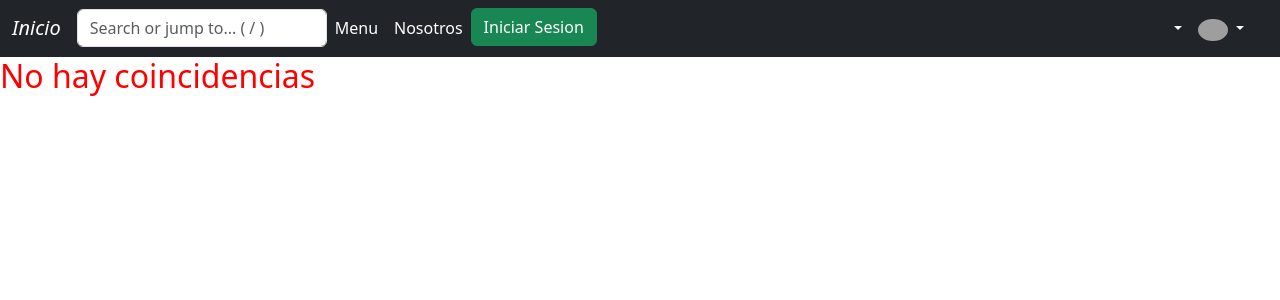
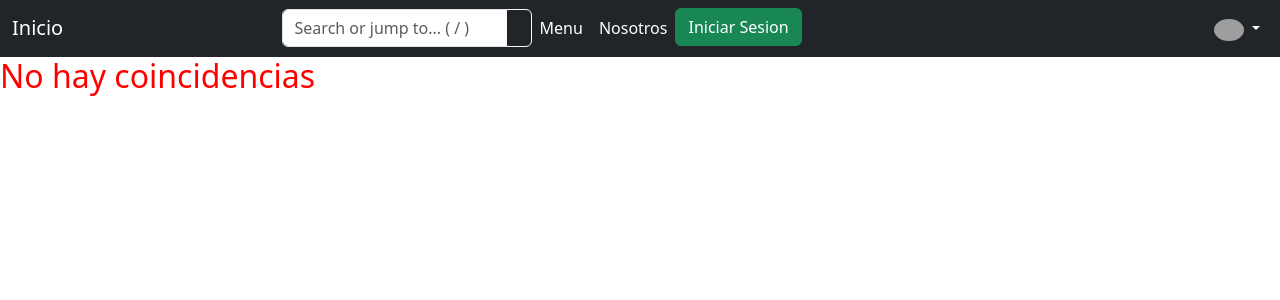
Before and after one commit to GaboGon25/Proyect_ClassWeb, a Flask app: page /search in a window 1280 px wide. Shown: the top 300 px of the page. Run offline with Flask 3, Linux system fonts and the light colour scheme; grey boxes are pictures that could not be loaded.

Commit message:
Mi granito

```diff
--- a/templates/layout.html
+++ b/templates/layout.html
@@ -10,24 +10,17 @@
 </head>
 <body>
     <!-- Navbar -->
-
-    <!-- Hice una nueva vista para cargar las vistas-->
     <nav class="navbar navbar-expand-lg navbar-dark bg-dark">
       <div class="container-fluid">
-      <a class="navbar-brand" href="/">
-        <i class="fi fi-rr-home">Inicio</i>
-      </a>
-      <button class="navbar-toggler" type="button" data-mdb-toggle="collapse"
-        data-mdb-target="#navbarSupportedContent" aria-controls="navbarSupportedContent" aria-expanded="false"
-        aria-label="Toggle navigation">
-        <i class="fas fa-bars"></i>
+          <a class="navbar-brand" href="/"><i class="fas fa-home"></i> Inicio</a>
+          <button class="navbar-toggler" type="button" data-bs-toggle="collapse" data-bs-target="#navbarSupportedContent" aria-controls="navbarSupportedContent" aria-expanded="false" aria-label="Toggle navigation">
+              <span class="navbar-toggler-icon"></span>
           </button>
           <div class="collapse navbar-collapse" id="navbarSupportedContent">
-        <form class="d-flex" role="search" action="/search">
-          <div class="form-white input-group" style="width: 250px;">
-            <input type="search" class="form-control rounded" placeholder="Search or jump to... ( / )"
-              aria-label="Search" aria-describedby="search-addon" name="q" />
-            <!--agregue para la funcion search con el nombre q para hacer las busquedas-->
+              <form class="d-flex ms-auto" role="search" action="/search">
+                  <div class="input-group" style="width: 250px;">
+                      <input type="search" class="form-control" placeholder="Search or jump to... ( / )" aria-label="Search" name="q">
+                      <button class="btn btn-outline-light" type="submit"><i class="fas fa-search"></i></button>
                   </div>
               </form>
               <ul class="navbar-nav me-auto mb-2 mb-lg-0">
@@ -42,56 +35,33 @@
                           <a class="btn btn-success" href="/login">Iniciar Sesion</a>
                       </li>
                   {% else %}
-           {% if  current_user.rol == 'estudiante'  %}
+                      {% if current_user.rol == 'estudiante' %}
                           <li class="nav-item">
-               <a class="nav-link active" href="/courses">Mi aprendizaje</a>
+                              <a class="nav-link" href="/courses">Mi aprendizaje</a>
                           </li>
                           <li class="nav-item">
-               <a class="nav-link active" href="#">Carrito</a>
+                              <a class="nav-link" href="#">Carrito</a>
                           </li>
                       {% else %}
                           <li class="nav-item">
-                    <a class="nav-link active" href="/create">Crear curso</a>
+                              <a class="nav-link" href="/create">Crear curso</a>
                           </li>
                       {% endif %}
                       <li class="nav-item">
-                  <a class="nav-link active" href="/logout">Logout</a>
+                          <a class="nav-link" href="/logout">Logout</a>
                       </li>
-
                   {% endif %}
               </ul>
-        <ul class="navbar-nav d-flex flex-row ms-auto me-3">
-          <li class="nav-item me-3 me-lg-0 dropdown">
-            <a class="nav-link dropdown-toggle" href="#" id="navbarDropdown" role="button" data-mdb-toggle="dropdown"
-              aria-expanded="false">
-              <i class="fas fa-plus"></i>
-            </a>
-            <ul class="dropdown-menu dropdown-menu-end" aria-labelledby="navbarDropdown">
-              <li><a class="dropdown-item" href="#">Action</a></li>
-              <li><a class="dropdown-item" href="#">Another action</a></li>
-              <li>
-                <hr class="dropdown-divider" />
-              </li>
-              <li>
-                <a class="dropdown-item" href="#">Something else here</a>
-              </li>
-            </ul>
-          </li>
-          <li class="nav-item me-3 me-lg-0 dropdown">
-            <a class="nav-link dropdown-toggle" href="#" id="navbarDropdown1" role="button" data-mdb-toggle="dropdown"
-              aria-expanded="false">
-              <img src="https://mdbootstrap.com/img/Photos/Avatars/img (31).jpg" class="rounded-circle" height="22"
-                alt="" loading="lazy" />
+              <ul class="navbar-nav d-flex flex-row ms-auto">
+                  <li class="nav-item dropdown">
+                      <a class="nav-link dropdown-toggle" href="#" id="navbarDropdown1" role="button" data-bs-toggle="dropdown" aria-expanded="false">
+                          <img src="https://mdbootstrap.com/img/Photos/Avatars/img (31).jpg" class="rounded-circle" height="22" alt="" loading="lazy">
                       </a>
                       <ul class="dropdown-menu dropdown-menu-end" aria-labelledby="navbarDropdown1">
                           <li><a class="dropdown-item" href="#">Action</a></li>
                           <li><a class="dropdown-item" href="#">Another action</a></li>
-              <li>
-                <hr class="dropdown-divider" />
-              </li>
-              <li>
-                <a class="dropdown-item" href="#">Something else here</a>
-              </li>
+                          <li><hr class="dropdown-divider"></li>
+                          <li><a class="dropdown-item" href="#">Something else here</a></li>
                       </ul>
                   </li>
               </ul>
@@ -99,11 +69,16 @@
       </div>
   </nav>
   <!-- Navbar -->
+
     <main>
         {% block content %}
         {% endblock %}
     </main>
-</body>
+
+    {% block footer %}
+    {% endblock %}
+
     <script src="https://cdn.jsdelivr.net/npm/bootstrap@5.3.3/dist/js/bootstrap.bundle.min.js" integrity="sha384-YvpcrYf0tY3lHB60NNkmXc5s9fDVZLESaAA55NDzOxhy9GkcIdslK1eN7N6jIeHz" crossorigin="anonymous"></script>
     {% block script %}{% endblock %}
+</body>
 </html>
```
Also changed, not shown: templates/index.html (+58 -62 lines), proyecto.db, 2 other files. Lines whose indentation alone changed are shown as unchanged.
